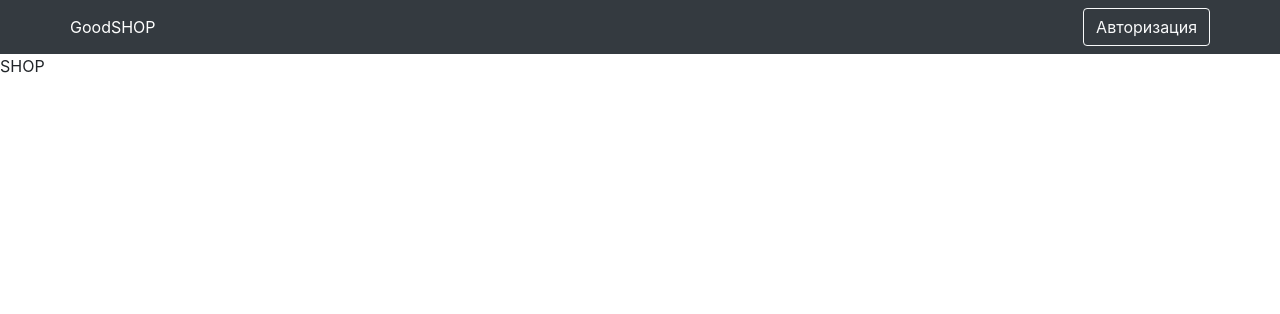
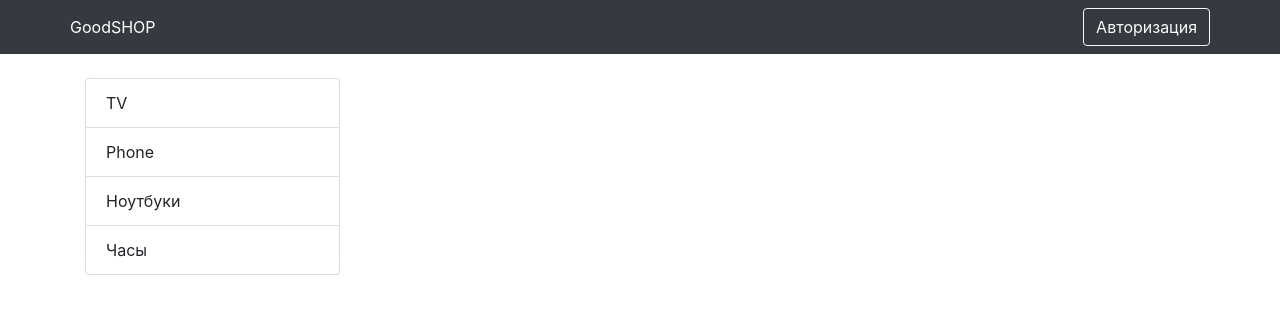
Before and after one commit to VasiliiOleinik/pern, a React (Create React App) app in the folder client/: page / in a window 1280 px wide. Shown: the top 314 px of the page. Built offline with nearby package versions, Linux system fonts and the light colour scheme.

Commit message:
[ADD]: start shop page

```diff
--- /dev/null
+++ b/client/src/components/TypeBar.js
@@ -0,0 +1,24 @@
+import { observer } from 'mobx-react-lite';
+import React, { useContext } from 'react';
+import { Context } from '../index';
+import { ListGroup } from 'react-bootstrap';
+
+const TypeBar = observer(() => {
+    const { device } = useContext(Context)
+    return (
+        <ListGroup>
+            {device.types.map(type =>
+                <ListGroup.Item
+                    style={{ cursor: "pointer" }}
+                    active={type.id === device.selectedType.id}
+                    onClick={() => device.setSelectedType(type)}
+                    key={type.id}
+                >
+                    {type.name}
+                </ListGroup.Item>
+            )}
+        </ListGroup>
+    );
+});
+
+export default TypeBar;
--- a/client/src/pages/Shop.js
+++ b/client/src/pages/Shop.js
@@ -1,10 +1,17 @@
 import React from 'react';
+import { Container, Row, Col } from 'react-bootstrap';
+import TypeBar from '../components/TypeBar';
 
 const Shop = () => {
     return (
-        <div>
-            SHOP
-        </div>
+        <Container>
+            <Row className="mt-4">
+                <Col md={3}>
+                    <TypeBar />
+                </Col>
+                <Col md={9}></Col>
+            </Row>
+        </Container>
     );
 };
 
--- a/client/src/store/DeviceStore.js
+++ b/client/src/store/DeviceStore.js
@@ -4,7 +4,9 @@
     constructor() {
         this._types = [
             { id: 1, name: "TV" },
-            { id: 2, name: "Phone" }
+            { id: 2, name: "Phone" },
+            { id: 3, name: "Ноутбуки" },
+            { id: 4, name: "Часы" }
         ];
         this._brands = [
             { id: 1, name: "Samsung" },
@@ -16,7 +18,8 @@
             { id: 3, name: "Iphone 12", price: 25000, rating: 5, img: '123' },
             { id: 4, name: "Iphone 12", price: 25000, rating: 5, img: '123' },
             { id: 5, name: "Iphone 12", price: 25000, rating: 5, img: '123' }
-        ]
+        ];
+        this._selectedType = {};
         makeAutoObservable(this);
     }
 
@@ -30,6 +33,9 @@
     setDevices(devices) {
         this._devices = devices;
     }
+    setSelectedType(type) {
+        this._selectedType = type;
+    }
 
     get types() {
         return this._types;
@@ -42,4 +48,8 @@
     get devices() {
         return this._devices;
     }
+
+    get selectedType() {
+        return this._selectedType;
+    }
 }
```
